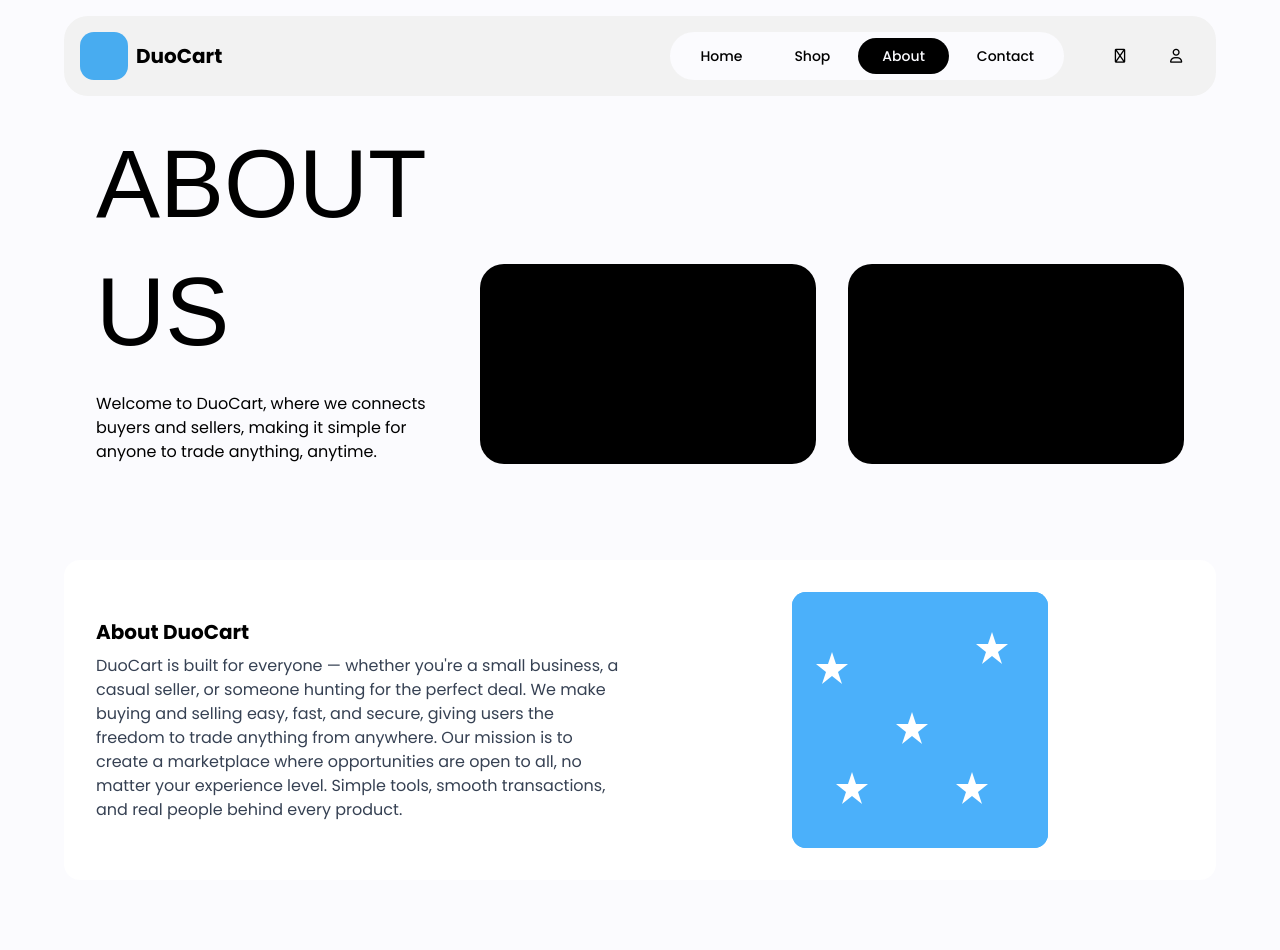
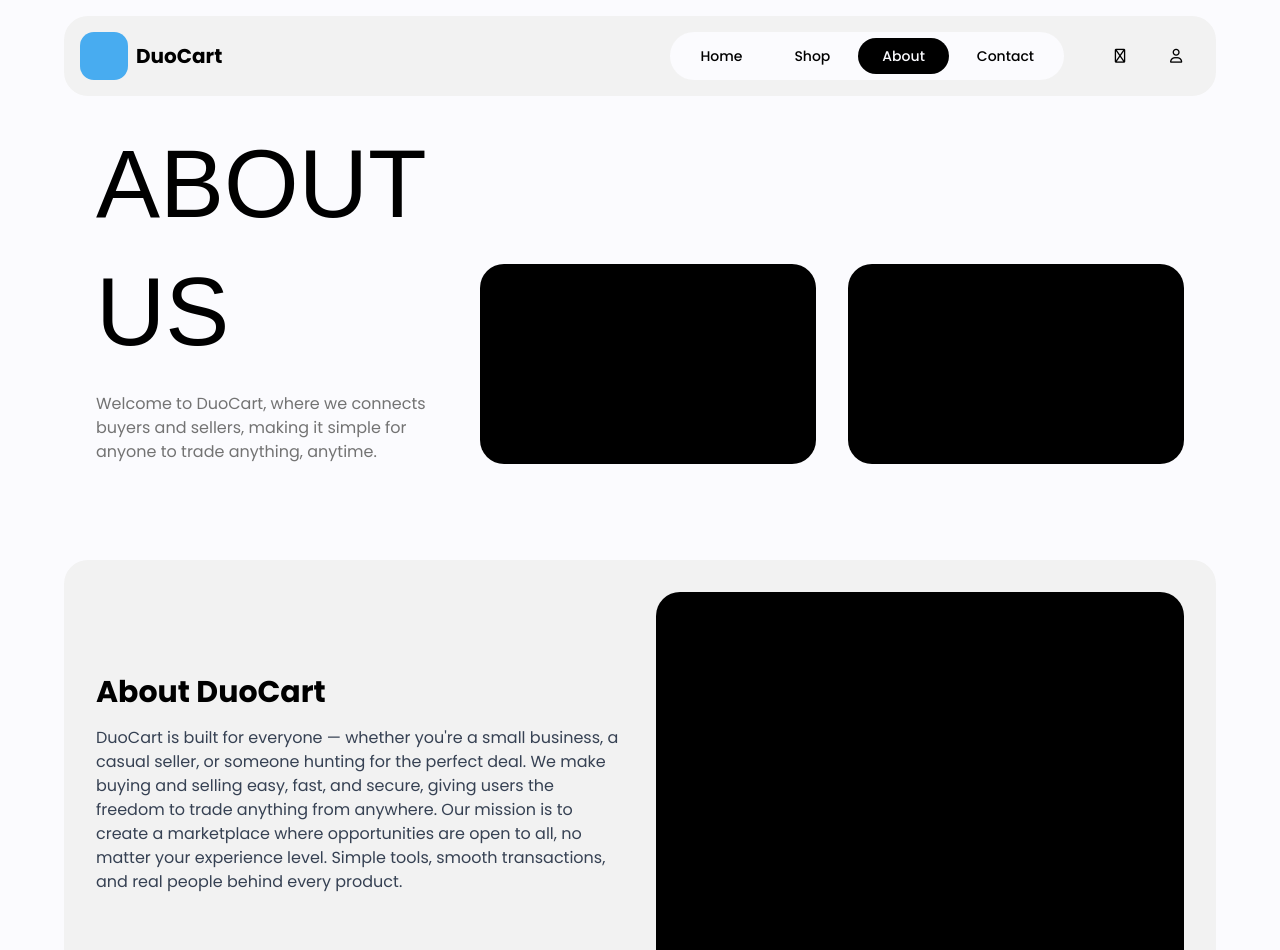
Before and after one commit to fvnju/duocart, a React (Vite) app in the folder client/: page /about in a window 1280 px wide. Shown: the top 950 px of the page. Built offline with nearby package versions, Linux system fonts and the light colour scheme; a web font is replaced by a local one.

Commit message:
duocart/client - About.tsx

```diff
--- a/client/src/pages/About.tsx
+++ b/client/src/pages/About.tsx
@@ -80,7 +80,7 @@ export default function About() {
                                 <h1 className="text-8xl uppercase font-heading">
                                     Us
                                 </h1>
-                                <p>
+                                <p className="text-muted-foreground">
                                     Welcome to DuoCart, where we connects buyers
                                     and sellers, making it simple for anyone to
                                     trade anything, anytime.
@@ -95,9 +95,9 @@ export default function About() {
                 </section>
 
                 {/* About DuoCart Section */}
-                <section className="w-full bg-white rounded-2xl flex flex-col md:flex-row items-center gap-8 p-8 mb-8 shadow-none">
-                    <div className="flex-1">
-                        <h2 className="text-xl font-bold mb-2">
+                <section className="w-full bg-primary-foreground rounded-3xl flex flex-col md:flex-row items-center gap-8 p-8 mb-8 shadow-none">
+                    <div className="flex-1 flex flex-col gap-4">
+                        <h2 className="text-3xl font-bold">
                             About DuoCart
                         </h2>
                         <p className="text-base text-gray-700">
@@ -112,30 +112,9 @@ export default function About() {
                             product.
                         </p>
                     </div>
-                    <div className="flex-1 flex justify-center">
+                    <div className="flex justify-center flex-1">
                         {/* Placeholder for stars image */}
-                        <div className="w-64 h-64 rounded-xl bg-[#4bb0fa] flex items-center justify-center overflow-hidden">
-                            <svg
-                                width="100%"
-                                height="100%"
-                                viewBox="0 0 256 256"
-                                fill="none"
-                                xmlns="http://www.w3.org/2000/svg">
-                                <rect
-                                    width="256"
-                                    height="256"
-                                    fill="#4bb0fa"
-                                />
-                                <g>
-                                    <g fill="#fff">
-                                        <polygon points="40,60 44,72 56,72 46,80 50,92 40,84 30,92 34,80 24,72 36,72" />
-                                        <polygon points="200,40 204,52 216,52 206,60 210,72 200,64 190,72 194,60 184,52 196,52" />
-                                        <polygon points="120,120 124,132 136,132 126,140 130,152 120,144 110,152 114,140 104,132 116,132" />
-                                        <polygon points="180,180 184,192 196,192 186,200 190,212 180,204 170,212 174,200 164,192 176,192" />
-                                        <polygon points="60,180 64,192 76,192 66,200 70,212 60,204 50,212 54,200 44,192 56,192" />
-                                    </g>
-                                </g>
-                            </svg>
+                        <div className="w-full h-96 rounded-3xl bg-foreground flex items-center justify-center overflow-hidden">
                         </div>
                     </div>
                 </section>
```
